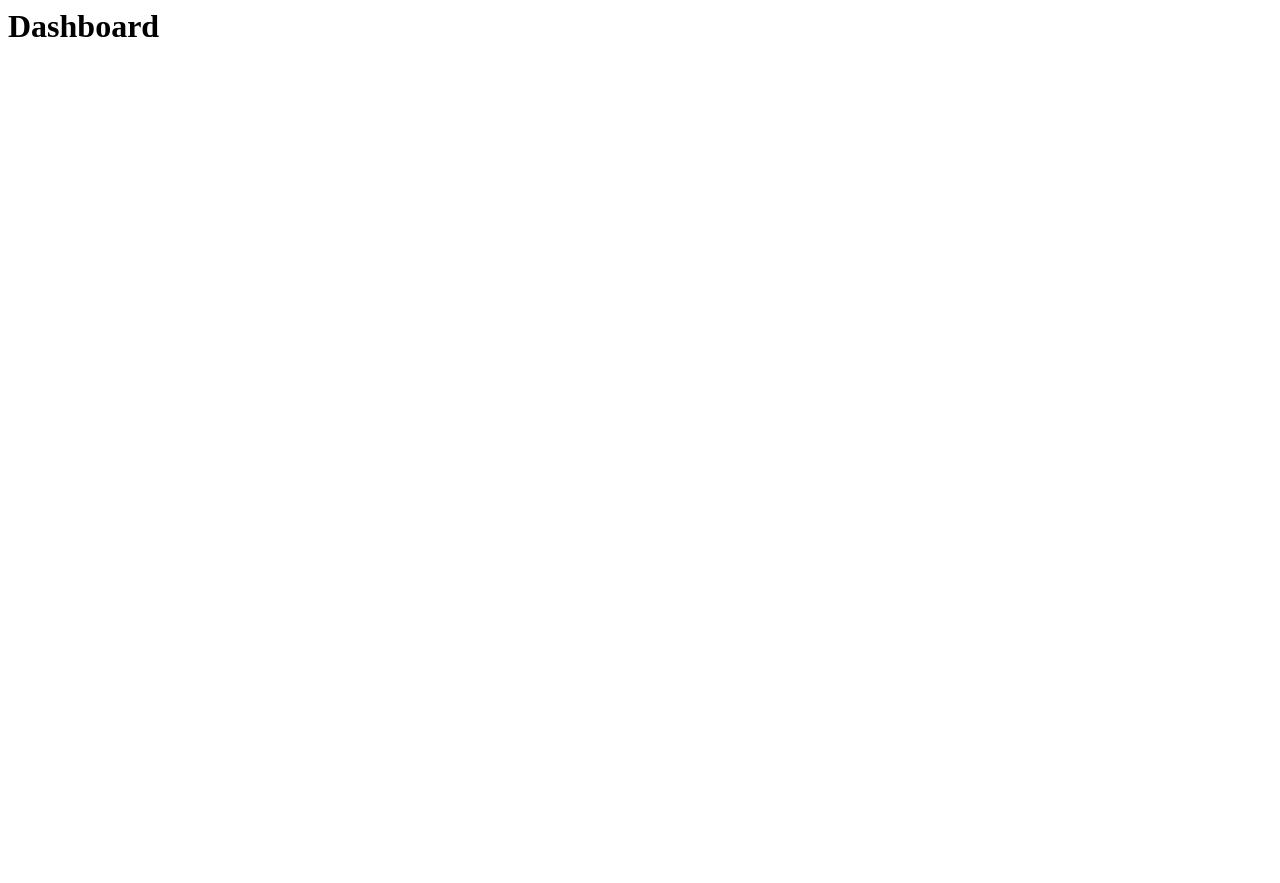
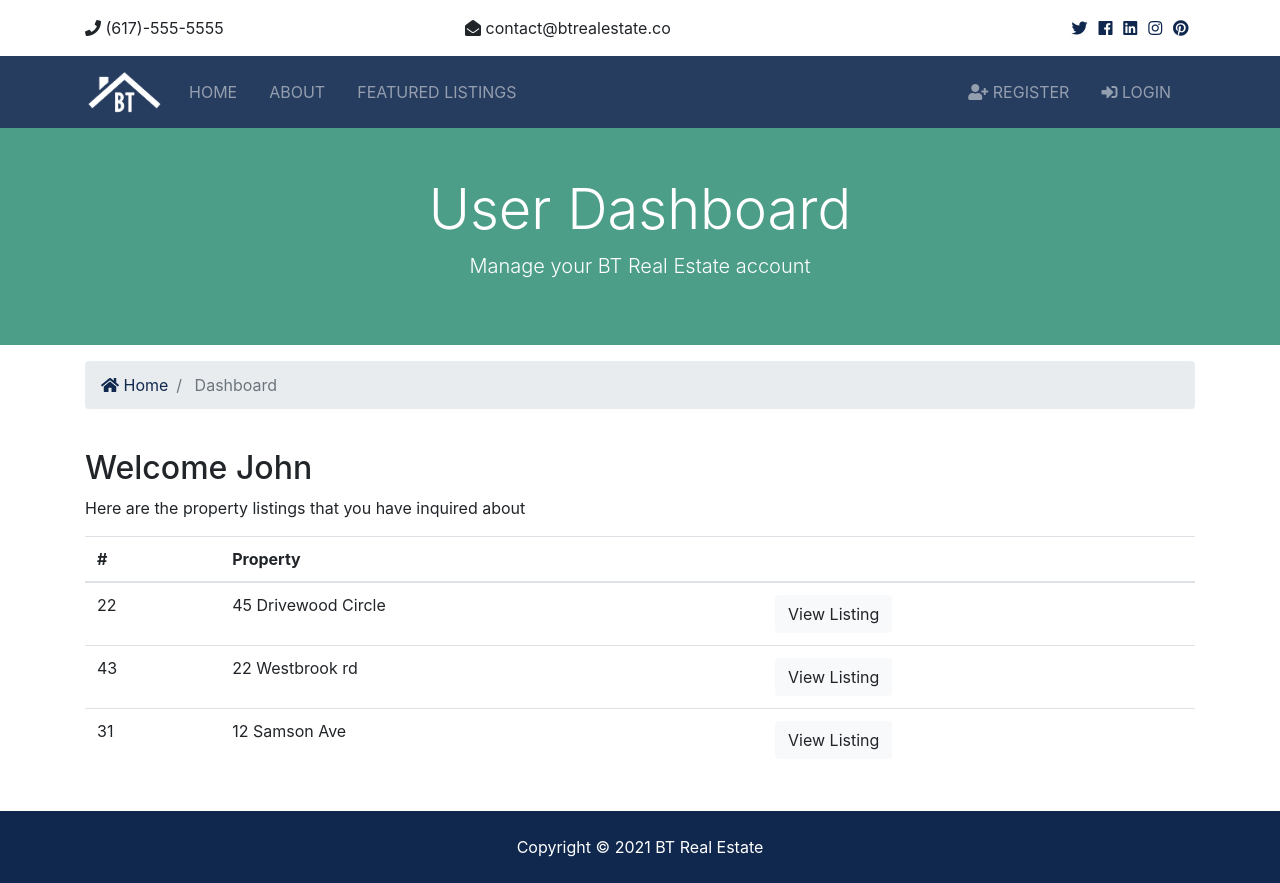
Before and after one commit to marouane-youssfi10/build-real-estate-application-using-the-Django, a Django app: page /accounts/dashboard in a window 1280 px wide. Before the commit the page is almost empty. Before the commit the page ends 37 px from the top, so only its background shows below. Run offline with Django 3.2, Linux system fonts and the light colour scheme; some libraries are stand-ins or nearby versions.

Commit message:
ading logout & Navbat auth link and setting Dynamic page titles

```diff
--- a/accounts/views.py
+++ b/accounts/views.py
@@ -61,6 +61,10 @@
 
 
 def logout(request):
+    if request.method == 'POST':
+        auth.logout(request)
+        messages.success(request, 'You are now logged out')
+        return redirect('index')
     return redirect('index')
 
 def dashboard(request):
--- a/templates/accounts/dashboard.html
+++ b/templates/accounts/dashboard.html
@@ -1 +1,79 @@
-<h1>Dashboard</h1>
+{% extends 'base.html' %}
+
+{% block title %}
+     | User Dashboard
+{% endblock title %}
+
+{% block content %}
+<section id="showcase-inner" class="py-5 text-white">
+    <div class="container">
+      <div class="row text-center">
+        <div class="col-md-12">
+          <h1 class="display-4">User Dashboard</h1>
+          <p class="lead">Manage your BT Real Estate account</p>
+        </div>
+      </div>
+    </div>
+  </section>
+
+  <!-- Breadcrumb -->
+  <section id="bc" class="mt-3">
+    <div class="container">
+      <nav aria-label="breadcrumb">
+        <ol class="breadcrumb">
+          <li class="breadcrumb-item">
+            <a href="{% url 'index' %}">
+              <i class="fas fa-home"></i> Home</a>
+          </li>
+          <li class="breadcrumb-item active"> Dashboard</li>
+        </ol>
+      </nav>
+    </div>
+  </section>
+
+  <!-- Alerts -->
+  {% include 'partials/_alerts.html' %}
+
+  <section id="dashboard" class="py-4">
+    <div class="container">
+      <div class="row">
+        <div class="col-md-12">
+          <h2>Welcome John</h2>
+          <p>Here are the property listings that you have inquired about</p>
+          <table class="table">
+            <thead>
+              <tr>
+                <th scope="col">#</th>
+                <th scope="col">Property</th>
+                <th></th>
+              </tr>
+            </thead>
+            <tbody>
+              <tr>
+                <td>22</td>
+                <td>45 Drivewood Circle</td>
+                <td>
+                  <a class="btn btn-light" href="#">View Listing</a>
+                </td>
+              </tr>
+              <tr>
+                <td>43</td>
+                <td>22 Westbrook rd</td>
+                <td>
+                  <a class="btn btn-light" href="#">View Listing</a>
+                </td>
+              </tr>
+              <tr>
+                <td>31</td>
+                <td>12 Samson Ave</td>
+                <td>
+                  <a class="btn btn-light" href="#">View Listing</a>
+                </td>
+              </tr>
+            </tbody>
+          </table>
+        </div>
+      </div>
+    </div>
+  </section>
+{% endblock content %}
--- a/templates/accounts/login.html
+++ b/templates/accounts/login.html
@@ -1,5 +1,8 @@
 {% extends 'base.html' %}
 
+{% block title %}
+     | Account Login
+{% endblock title %}
 
 {% block content %}
 <section id="login" class="bg-light py-5">
--- a/templates/accounts/register.html
+++ b/templates/accounts/register.html
@@ -1,4 +1,9 @@
 {% extends 'base.html' %}
+
+
+{% block title %}
+     | Register Account
+{% endblock title %}
 
 {% block content %}
 <section id="register" class="bg-light py-5">
--- a/templates/base.html
+++ b/templates/base.html
@@ -13,7 +13,14 @@
     <link rel="stylesheet" href="{% static 'css/style.css' %}">
     <!-- Lightbox -->
     <link rel="stylesheet" href="{% static 'css/lightbox.min.css' %}">
-    <title>BT Real Estate</title>
+
+    <title>
+        BT Real Estate
+        {% block title %}
+
+        {% endblock title %}
+    </title>
+
 </head>
 <body>
 
--- a/templates/listings/listing.html
+++ b/templates/listings/listing.html
@@ -1,5 +1,9 @@
 {% extends 'base.html' %}
 {% load humanize %}
+
+{% block title %}
+     | {{ listing.title }}
+{% endblock title %}
 
 {% block content %}
     <section id="showcase-inner" class="py-5 text-white">
--- a/templates/listings/listings.html
+++ b/templates/listings/listings.html
@@ -1,5 +1,9 @@
 {% extends 'base.html' %}
 {% load humanize %}
+
+{% block title %}
+    | Browse Property Listings
+{% endblock title %}
 
 {% block content %}
   <section id="showcase-inner" class="py-5 text-white">
--- a/templates/listings/search.html
+++ b/templates/listings/search.html
@@ -1,6 +1,10 @@
 {% extends 'base.html' %}
 
 {% load humanize %}
+
+{% block title %}
+    | Search Results
+{% endblock title %}
 
 {% block content %}
 <section id="showcase-inner" class="showcase-search text-white py-5">
--- a/templates/pages/about.html
+++ b/templates/pages/about.html
@@ -1,6 +1,9 @@
 {% extends 'base.html' %}
 {% load static %}
 
+{% block title %}
+    | About Us
+{% endblock title %}
 {% block content %}
         <section id="showcase-inner" class="py-5 text-white">
         <div class="container">
--- a/templates/pages/index.html
+++ b/templates/pages/index.html
@@ -1,5 +1,9 @@
 {% extends 'base.html' %}
 {% load humanize %}
+
+{% block title %}
+  | Welcome
+{% endblock title %}
 
 {% block content %}
         <!-- Showcase -->
--- a/templates/partials/_navbar.html
+++ b/templates/partials/_navbar.html
@@ -40,6 +40,28 @@
                   </ul>
 
                 <ul class="navbar-nav ml-auto">
+                    {% if user.is_authenticated %}
+                        <li
+                              {% if "dashboard" in request.path %}
+                                  class="nav-item active mr-3"
+                              {% else  %}
+                                  class="nav-item mr-3"
+                              {% endif %}
+                        >
+                            <a class="nav-link" href="{% url 'dashboard' %}">
+                                Welcome {{ user.username }} (Dashboard)
+                            </a>
+                        </li>
+                        <li class="nav-item mr-3">
+                            <a href="javascript:{document.getElementById('logout').submit()}" class="nav-link">
+                                <i class="fas fa-sign-out-alt"></i> Logout
+                            </a>
+                            <form action="{% url 'logout' %}" method="POST" id="logout">
+                                {% csrf_token %}
+                                <input type="hidden" name="">
+                            </form>
+                        </li>
+                    {% else %}
                         <li
                               {% if "register" in request.path %}
                                   class="nav-item active mr-3"
@@ -62,6 +84,7 @@
 
                               Login</a>
                         </li>
+                    {% endif %}
                 </ul>
               </div>
           </div>
```
Lines whose indentation alone changed are shown as unchanged.
